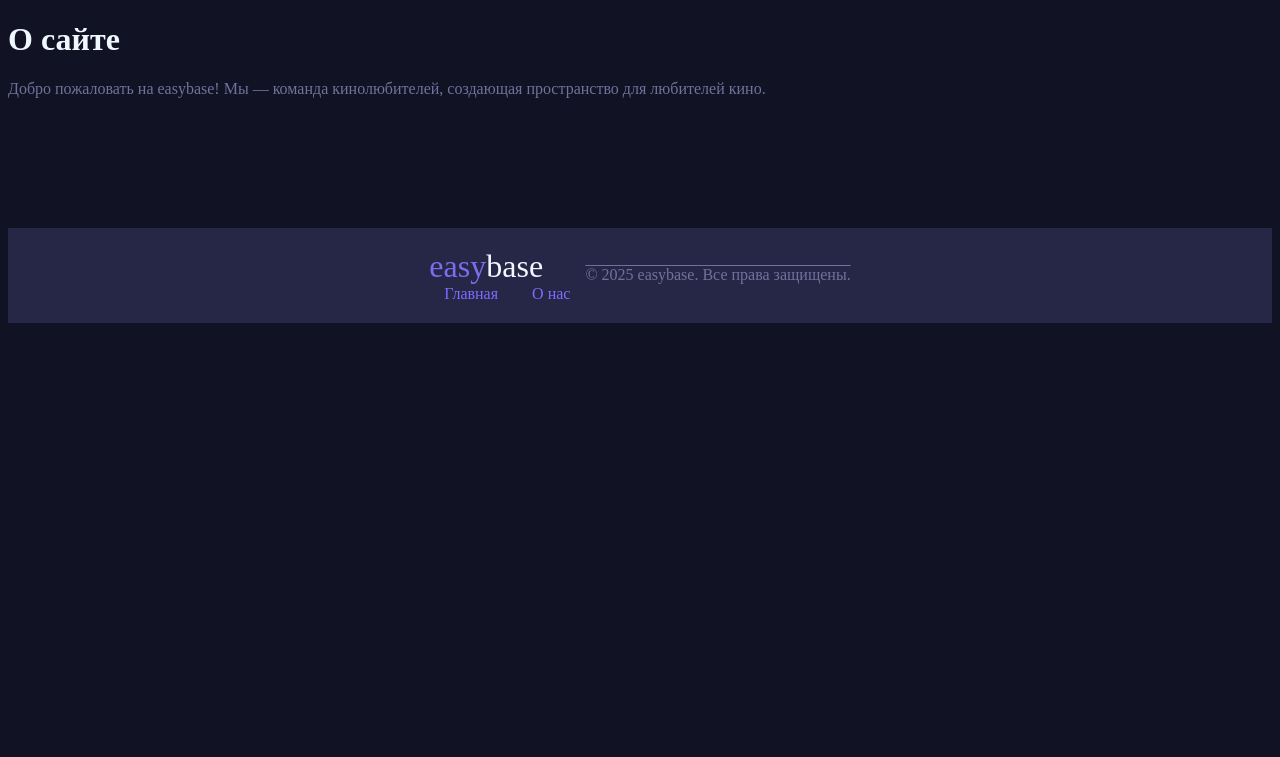
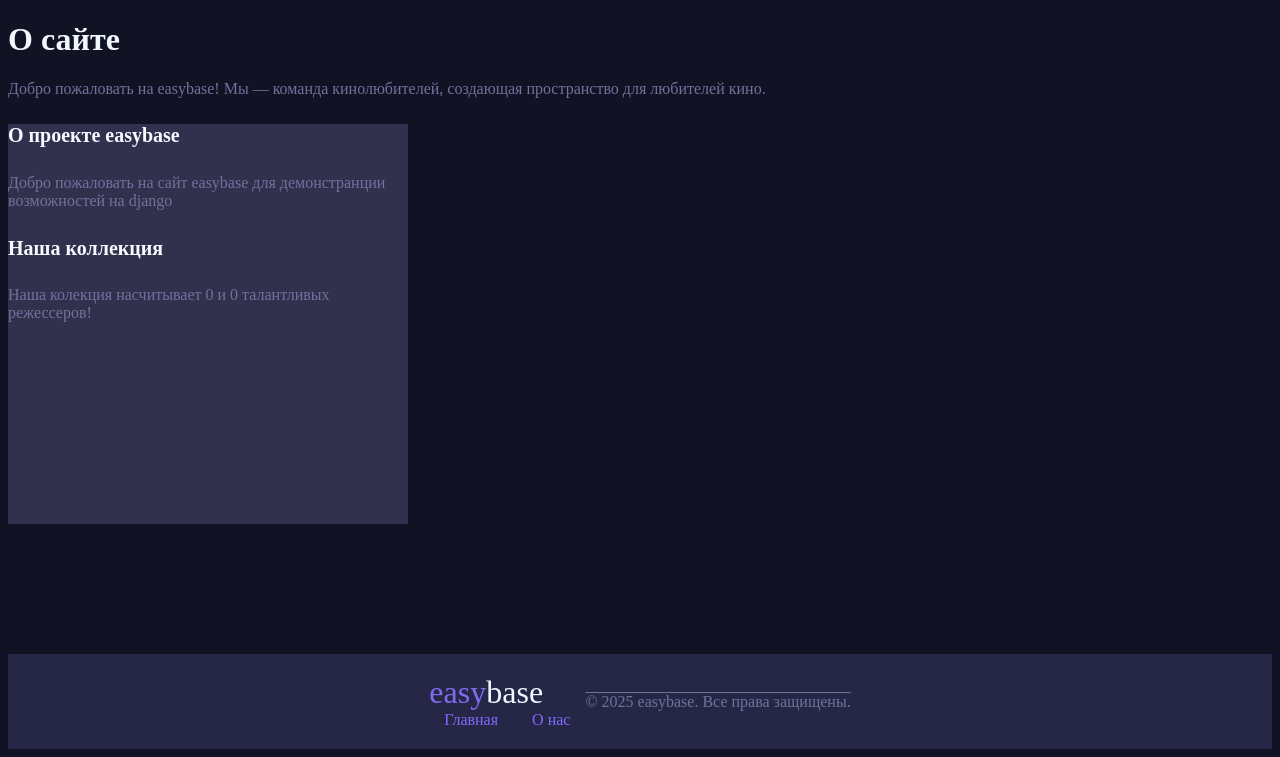
Before and after one commit to RonderBlacknor/eysebase, a Django app: page /about/ in a window 1280 px wide. Shown: the part 85-842 px from the top of the page. Before the commit the page ends 408 px from the top, so only its background shows below. Run offline with Django 5.2, Linux system fonts and the light colour scheme; data that the repository does not hold is empty.

Commit message:
feat: Добавили динамическую статистику на страницу about

```diff
--- a/movies/static/movies/css/styles.css
+++ b/movies/static/movies/css/styles.css
@@ -186,3 +186,13 @@ h4{
 a{
     color: rgb(126, 107, 255)
 }
+
+h3{
+    color: aliceblue;
+}
+
+.container_about{
+    background-color: rgb(49, 49, 77);
+    width: 400px;
+    height: 400px;
+}
--- a/movies/templates/movies/about.html
+++ b/movies/templates/movies/about.html
@@ -3,4 +3,11 @@
 {% block content %}
     <h1>{{ title }}</h1>
     <p>Добро пожаловать на easybase! Мы — команда кинолюбителей, создающая пространство для любителей кино.</p>
+    <div class="container_about">
+        <h4>О проекте easybase</h4>
+        <p>Добро пожаловать на сайт easybase для демонстранции возможностей на django</p>
+
+        <h4>Наша коллекция</h4>
+        <p> Наша колекция насчитывает {{ movie_count }} и {{ director_count }} талантливых режессеров!</p>
+    </div>
 {% endblock content %}
--- a/movies/views.py
+++ b/movies/views.py
@@ -1,7 +1,7 @@
 from django.http import HttpResponse, HttpResponseNotFound
 from django.shortcuts import redirect, render, get_object_or_404
 
-from .models import Movie
+from .models import Movie, Director
 
 
 
@@ -22,7 +22,16 @@ def index(request):
     return render(request, 'movies/index.html', context=param )
 
 def about(request):
-    return render(request, 'movies/about.html', {'menu':menu, 'title': 'О сайте'})
+    movie_count = Movie.objects.filter(is_published=True).count()
+    director_count = Director.objects.count()
+
+    param = {
+        'menu': menu,
+        'title': 'О сайте',
+        'movie_count': movie_count,
+        'director_count': director_count,
+    }
+    return render(request, 'movies/about.html', {'menu':menu, 'title': 'О сайте', 'movie_count': movie_count, 'director_count': director_count})
 
 def genre(request, genreid):
     print(request.GET)
```
